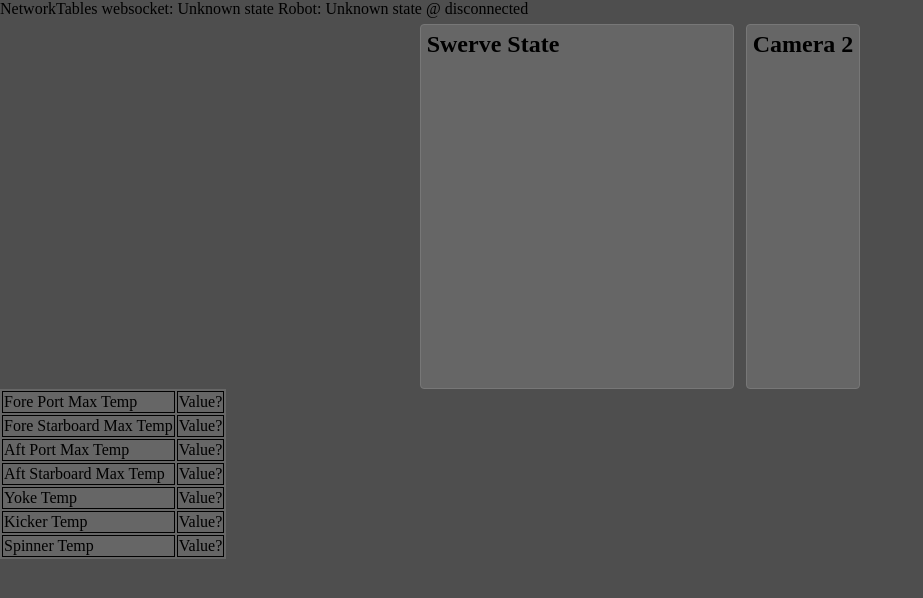
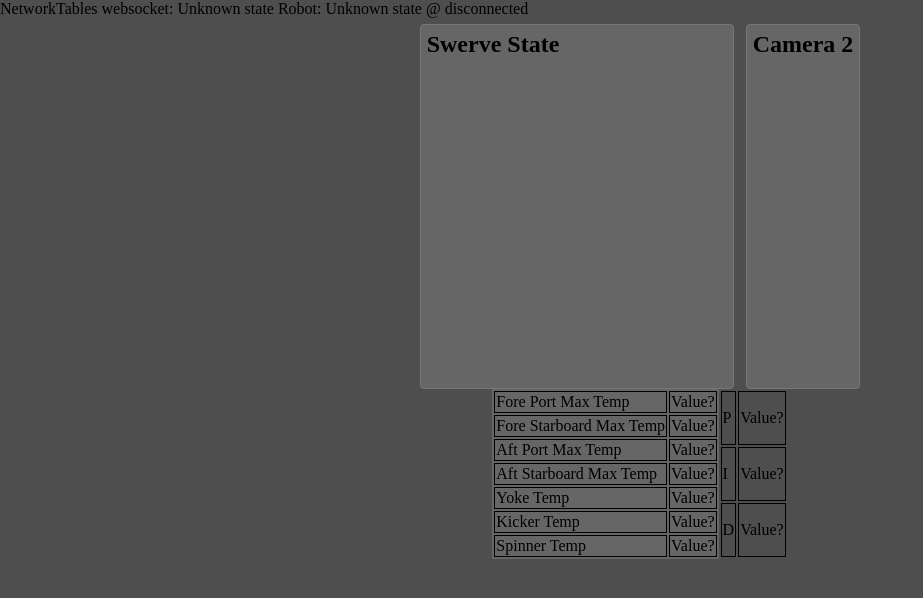
Before and after one commit to FRC-1721/1721-RapidReact, a website built with webpack: page dashboard/www/index.html in a window 1280 px wide. Shown: the whole page, without its empty margins (0-923 px from the left). Built offline with nearby package versions, Linux system fonts and the light colour scheme.

Commit message:
Adds placeholder for PID

```diff
--- a/dashboard/www/index.html
+++ b/dashboard/www/index.html
@@ -41,7 +41,7 @@
                 </div>
             </div>
         </div>
-        <div class="data_Container">
+        <div class="data_container">
             <!-- <td style="vertical-align: top;">Autonomous Selector<select id="autonomous"></select></td> -->
             <table class="temp_table">
                 <tbody>
@@ -55,32 +55,41 @@
                     </tr>
                     <tr>
                         <td>Aft Port Max Temp </td>
-                        <td id="ap_temp">Value?<br>
-                        </td>
+                        <td id="ap_temp">Value?</td>
                     </tr>
                     <tr>
                         <td>Aft Starboard Max Temp</td>
-                        <td id="as_temp">Value?<br>
-                        </td>
+                        <td id="as_temp">Value?</td>
                     </tr>
                     <!-- Shooter temps -->
                     <tr>
                         <td>Yoke Temp<br>
                         </td>
-                        <td id="yoke_temp">Value?<br>
-                        </td>
+                        <td id="yoke_temp">Value?</td>
                     </tr>
                     <tr>
                         <td>Kicker Temp<br>
                         </td>
-                        <td id="kicker_temp">Value?<br>
-                        </td>
+                        <td id="kicker_temp">Value?</td>
                     </tr>
                     <tr>
                         <td>Spinner Temp<br>
                         </td>
-                        <td id="spinner_temp">Value?<br>
-                        </td>
+                        <td id="spinner_temp">Value?</td>
+                    </tr>
+                </tbody>
+            </table>
+            <table class="pid_table">
+                <tbody>
+                    <tr>
+                        <td>P</td>
+                        <td id="fs_temp">Value?</tr>
+                    <tr>
+                        <td>I</td>
+                        <td id="fp_temp">Value?</tr>
+                    <tr>
+                        <td>D</td>
+                        <td id="ap_temp">Value?</td>
                     </tr>
                 </tbody>
             </table>
--- a/dashboard/www/styles.css
+++ b/dashboard/www/styles.css
@@ -57,6 +57,7 @@ h2 {
     border: 1px solid black;
 }
 
-.pid-wrapper {
-
+.pid_table td {
+    width: auto;
+    border: 1px solid black;
 }
```
